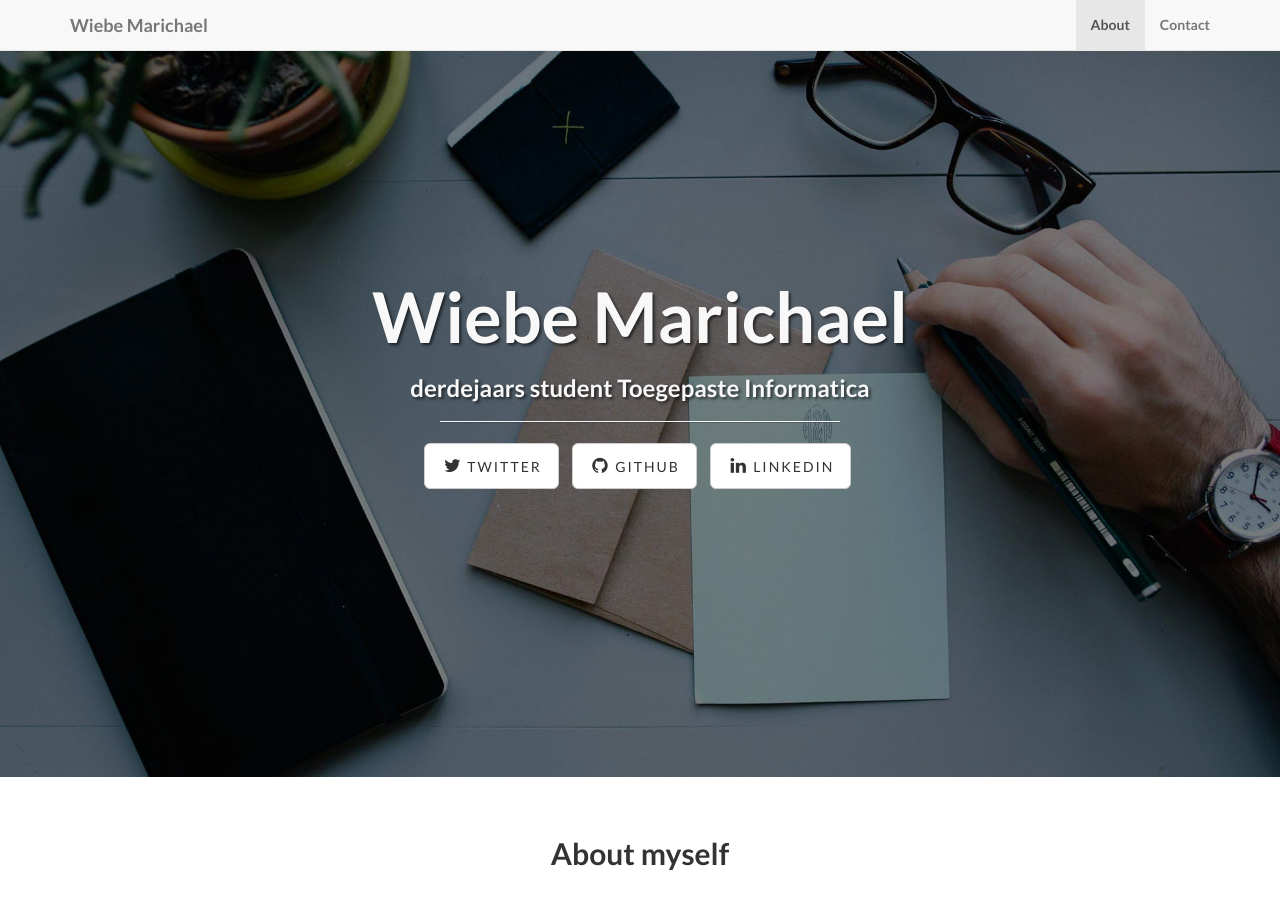
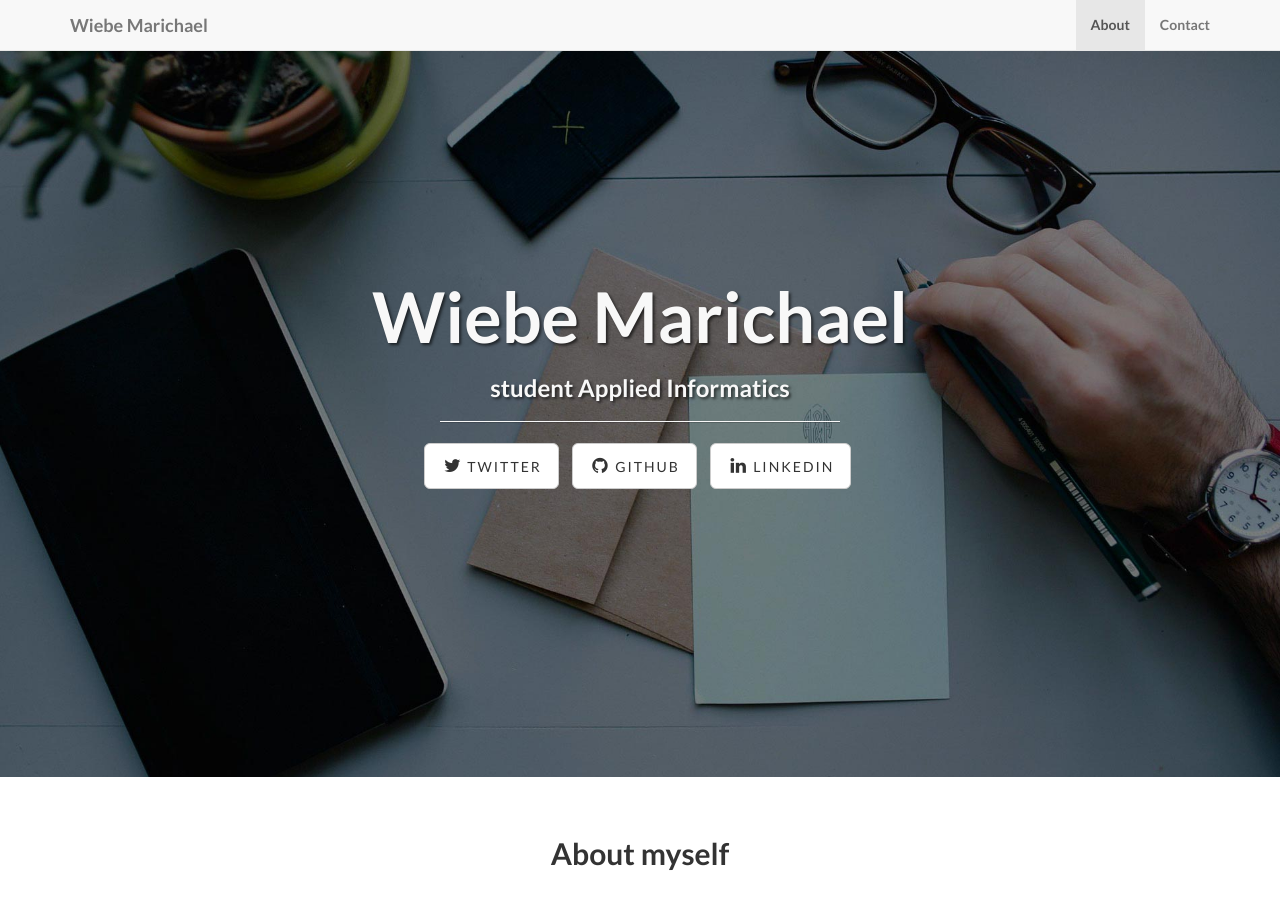
Before and after one commit to marichaelw/marichaelw.github.io, a Jekyll site: the page built from index.html, in a window 1280 px wide and 900 px high. Built offline with Jekyll 4.4.1, drawn with Linux system fonts in a browser that asks for light colours.

Commit message:
#3 little fixes

```diff
--- a/_config.yml
+++ b/_config.yml
@@ -2,7 +2,7 @@
 #      Main Configs       #
 # ----------------------- #
 
-url: http://yoursite.com
+url: http://marichaelw.github.io
 title: Wiebe Marichael
 email: wiebe318@gmail.com
 author: Wiebe Marichael
--- a/index.html
+++ b/index.html
@@ -1,5 +1,5 @@
 ---
 layout: default
 title: Wiebe Marichael
-subTitle: derdejaars student Toegepaste Informatica
+subTitle: student Applied Informatics
 ---
```
